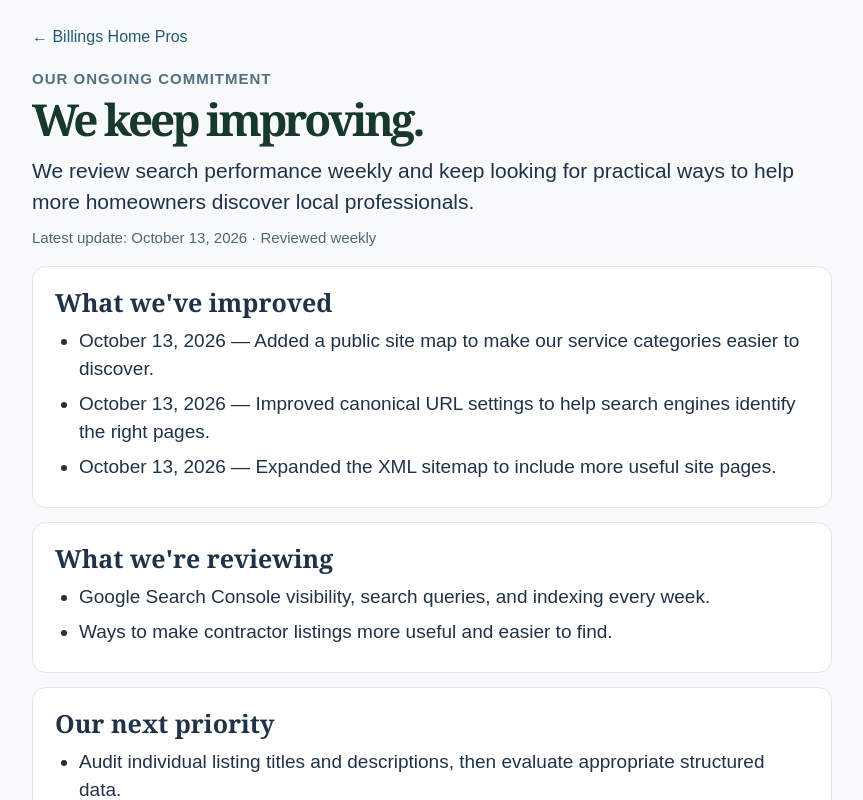
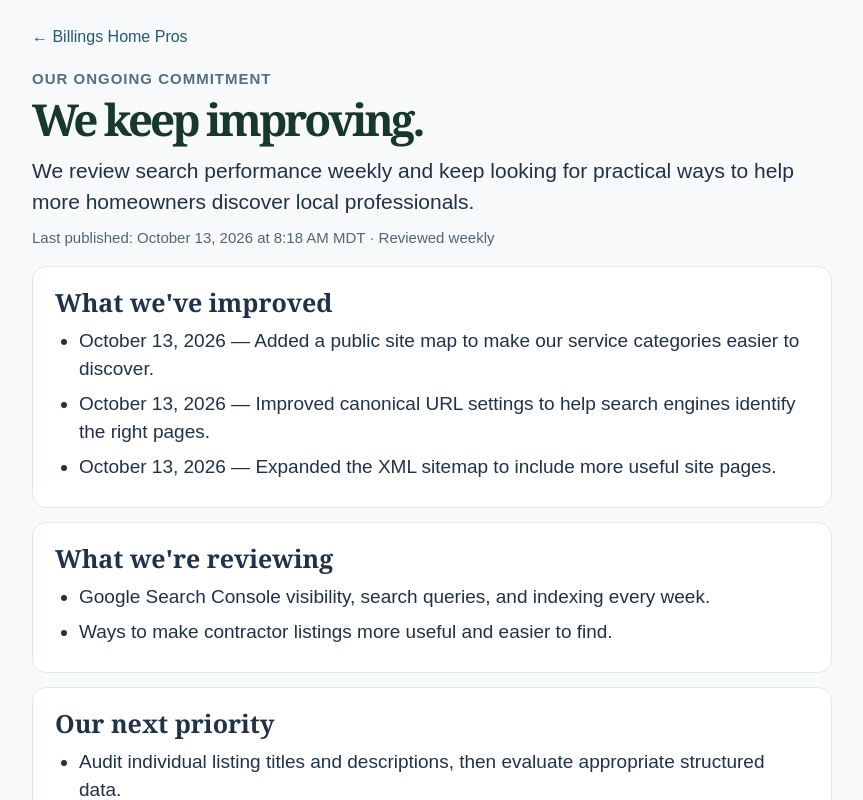
Before and after one commit to Cheddaronbass/billingshomepros, a Next.js app: page /our-progress in a window 1280 px wide. Shown: the top 800 px of the page, without its empty margins (208-1071 px from the left). Built offline with nearby package versions, Linux system fonts and the light colour scheme.

Commit message:
Show dated publication time and timezone on public progress report

```diff
--- a/app/our-progress/page.js
+++ b/app/our-progress/page.js
@@ -38,7 +38,7 @@ export default function OurProgressPage() {
           <p style={{ color: "#527080", fontWeight: 700, fontSize: 15, letterSpacing: 1, textTransform: "uppercase", marginBottom: 8 }}>Our ongoing commitment</p>
           <h1 style={{ fontSize: "clamp(30px, 6vw, 44px)", lineHeight: 1.12, margin: "0 0 12px" }}>We keep improving.</h1>
           <p style={{ fontSize: "clamp(18px, 3vw, 21px)", lineHeight: 1.45, margin: 0 }}>We review search performance weekly and keep looking for practical ways to help more homeowners discover local professionals.</p>
-          <p style={{ fontSize: 15, color: "#526575", margin: "12px 0 0" }}>Latest update: October 13, 2026 · Reviewed weekly</p>
+          <p style={{ fontSize: 15, color: "#526575", margin: "12px 0 0" }}>Last published: October 13, 2026 at 8:18 AM MDT · Reviewed weekly</p>
         </header>
         <div style={{ display: "grid", gap: 14 }}>
           {groups.map((group) => (
```
